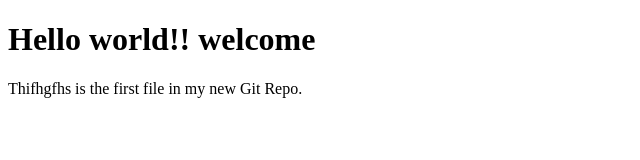
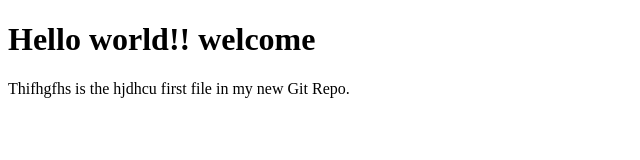
Before and after one commit to Supreet-Bajannavar/tools-training, a plain HTML site: page index.html in a window 1280 px wide. Shown: the full height of the page, 0-640 px from the left. Drawn offline with Linux system fonts and the light colour scheme.

Commit message:
Update index.html

```diff
--- a/index.html
+++ b/index.html
@@ -9,7 +9,7 @@
 
 
 <h1>Hello world!! welcome</h1>
-<p>Thifhgfhs is the first file in my new Git Repo.</p>
+<p>Thifhgfhs is the  hjdhcu first file in my new Git Repo.</p>
 
 
 
```
